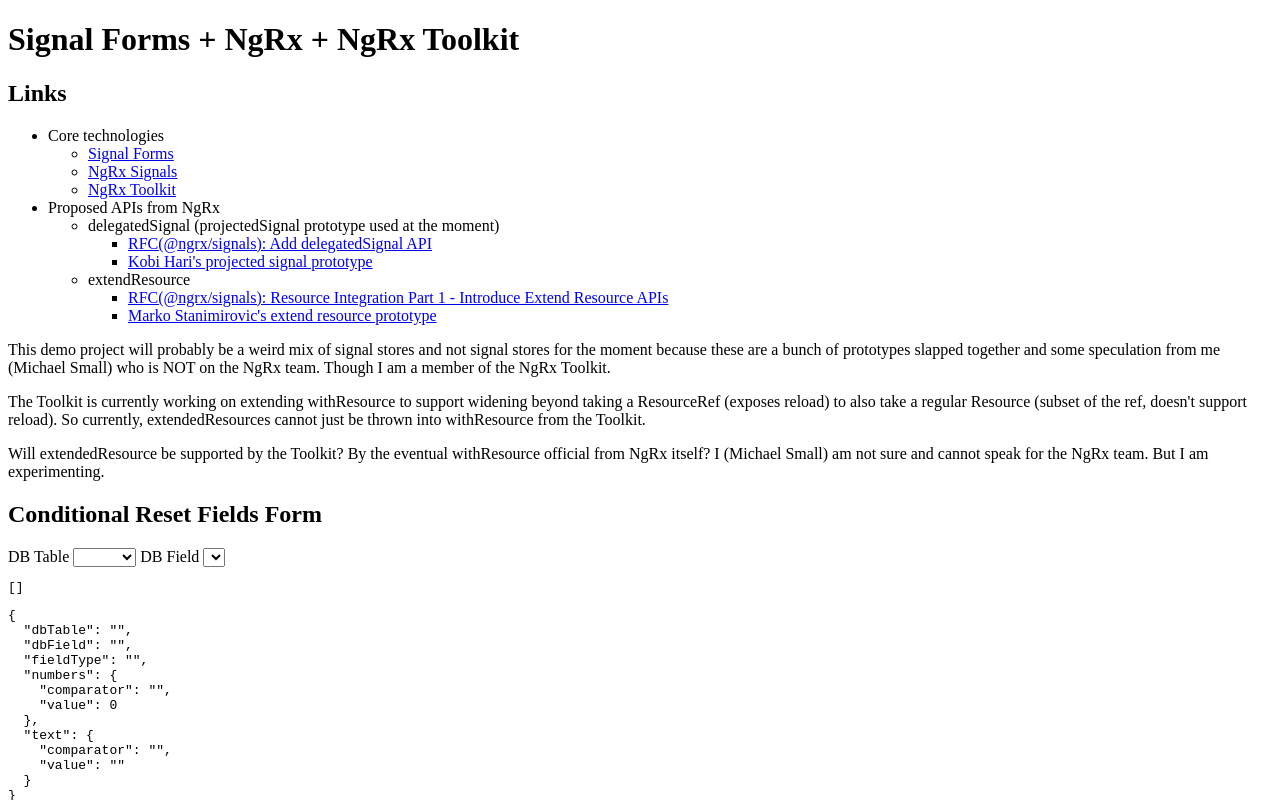
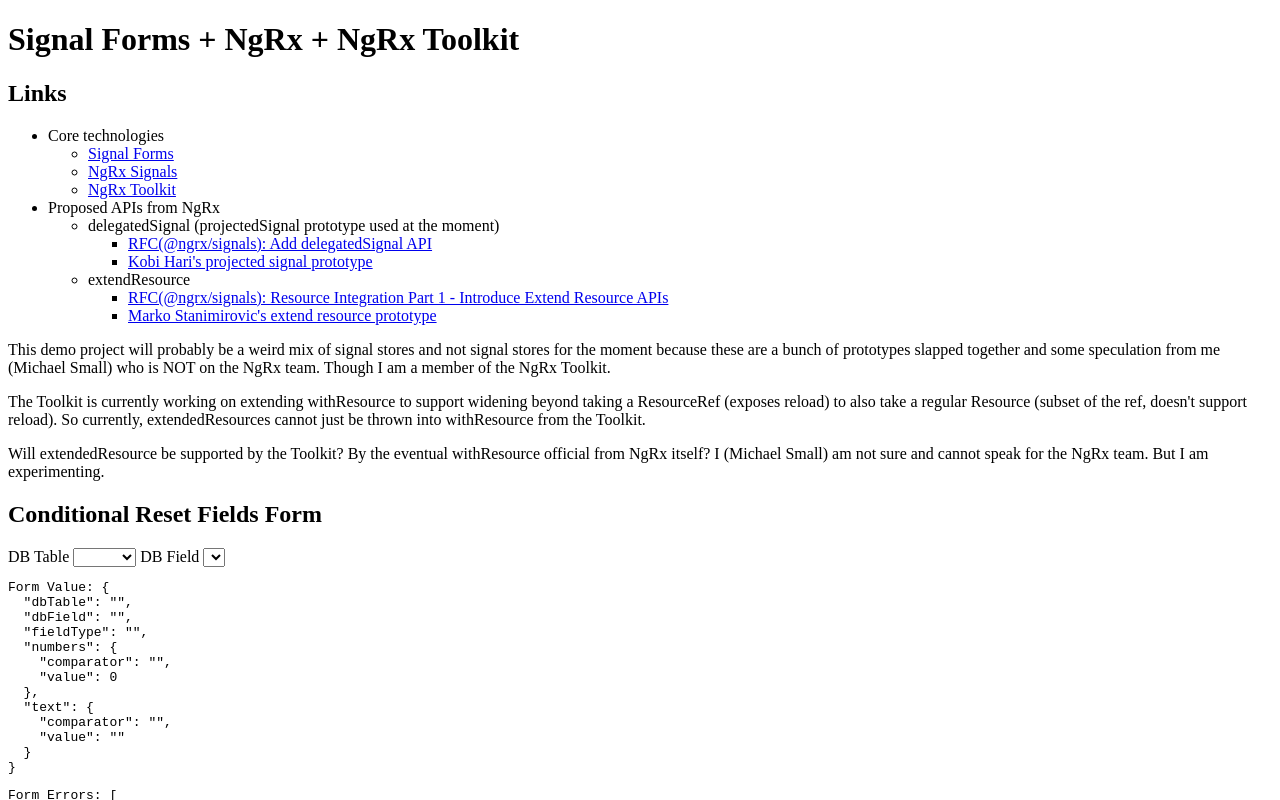
Before and after one commit to michael-small/signal-forms-ngrx, an Angular app: page / in a window 1280 px wide. Shown: the top 800 px of the page. Built offline with nearby package versions, Linux system fonts and the light colour scheme.

Commit message:
chore: model table fields and types of field types, and number/text defaults

```diff
--- a/src/app/forms/conditional-reset-fields/conditional-reset.ts
+++ b/src/app/forms/conditional-reset-fields/conditional-reset.ts
@@ -11,19 +11,25 @@
   required,
   validate,
 } from '@angular/forms/signals';
-import { of } from 'rxjs';
+import { delay, Observable, of } from 'rxjs';
+
+type TableField = {
+  id: string;
+  name: string;
+  type: 'number' | 'text';
+};
 
 type DomainModel = {
   dbTable: string;
-  dbField: string;
+  dbField: TableField['id'];
   comparator: string;
   value: string;
 };
 
 type FormModel = {
   dbTable: string;
-  dbField: string;
-  fieldType: string;
+  dbField: TableField['id'];
+  fieldType: 'number' | 'text' | '';
   numbers: {
     comparator: string;
     value: number;
@@ -34,24 +40,36 @@
   };
 };
 
+const numbersDefault = {
+  comparator: '',
+  value: 0,
+};
+const textDefault = {
+  comparator: '',
+  value: '',
+};
+
 @Injectable({
   providedIn: 'root',
 })
 export class ConditionalResetDataService {
-  getTableFields(tableId: string) {
+  getTableFields(tableId: string): Observable<TableField[]> {
+    let fields: TableField[] = [];
+
     if (tableId === 'users') {
-      return of([
+      fields = [
         { id: 'id', name: 'User ID', type: 'number' },
         { id: 'name', name: 'User Name', type: 'text' },
-      ]);
+      ];
     } else if (tableId === 'orders') {
-      return of([
+      fields = [
         { id: 'id', name: 'Order ID', type: 'number' },
         { id: 'name', name: 'Order Name', type: 'text' },
-      ]);
+      ];
     } else {
-      return of([]);
+      fields = [];
     }
+    return of(fields).pipe(delay(1000));
   }
 }
 
@@ -107,11 +125,9 @@
       }
     </form>
 
-    <pre>{{ dbFields.value() | json }}</pre>
+    <pre>Form Value: {{ form().value() | json }}</pre>
 
-    <pre>{{ form().value() | json }}</pre>
-
-    <pre>Errors: {{ form().errorSummary() | json }}</pre>
+    <pre>Form Errors: {{ form().errorSummary() | json }}</pre>
   `,
 })
 export class ConditionalReset {
@@ -122,13 +138,7 @@
     { id: 'orders', name: 'Orders' },
   ]);
 
-  dbFields: ResourceRef<
-    {
-      id: string;
-      name: string;
-      type: string;
-    }[]
-  > = rxResource({
+  dbFields: ResourceRef<TableField[]> = rxResource({
     params: () => this.model().dbTable,
     stream: (source) => this.#dataService.getTableFields(source.params),
     defaultValue: [],
@@ -138,14 +148,8 @@
     dbTable: '',
     dbField: '',
     fieldType: '',
-    numbers: {
-      comparator: '',
-      value: 0,
-    },
-    text: {
-      comparator: '',
-      value: '',
-    },
+    numbers: numbersDefault,
+    text: textDefault,
   });
 
   form = form<FormModel>(this.model, (schema) => {
@@ -162,7 +166,7 @@
 
     required(schema.numbers.comparator);
     required(schema.numbers.value);
-    min(schema.numbers.value, 1);
+    min(schema.numbers.value, 0);
   });
 
   constructor() {
@@ -177,7 +181,12 @@
       .find((field) => field.id === this.model().dbField);
 
     if (selectedDbField) {
-      this.model.update((model) => ({ ...model, fieldType: selectedDbField.type }));
+      this.model.update((model) => ({
+        ...model,
+        fieldType: selectedDbField.type,
+        numbers: selectedDbField.type === 'number' ? model.numbers : numbersDefault,
+        text: selectedDbField.type === 'text' ? model.text : textDefault,
+      }));
     }
   }
 }
```
